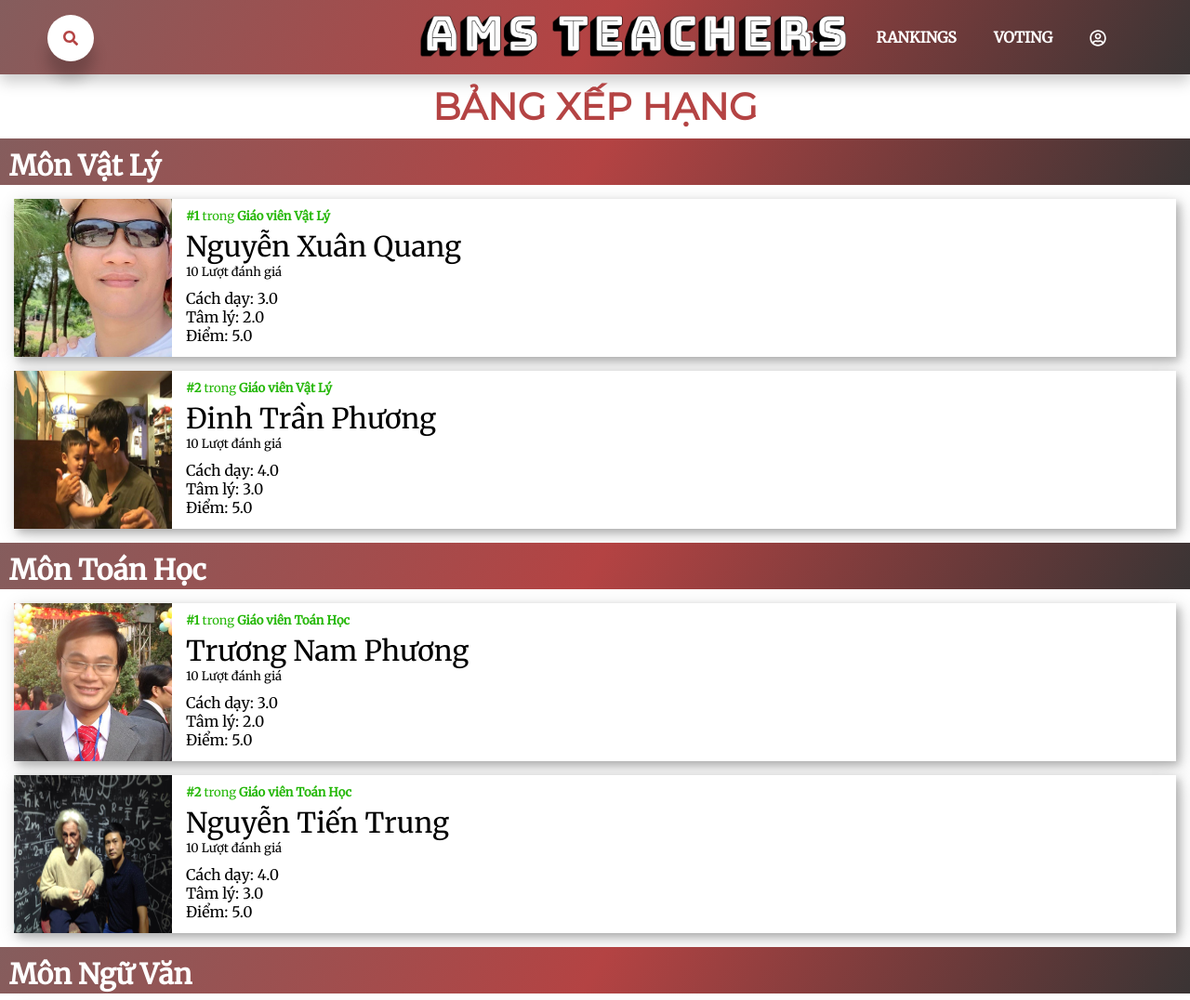
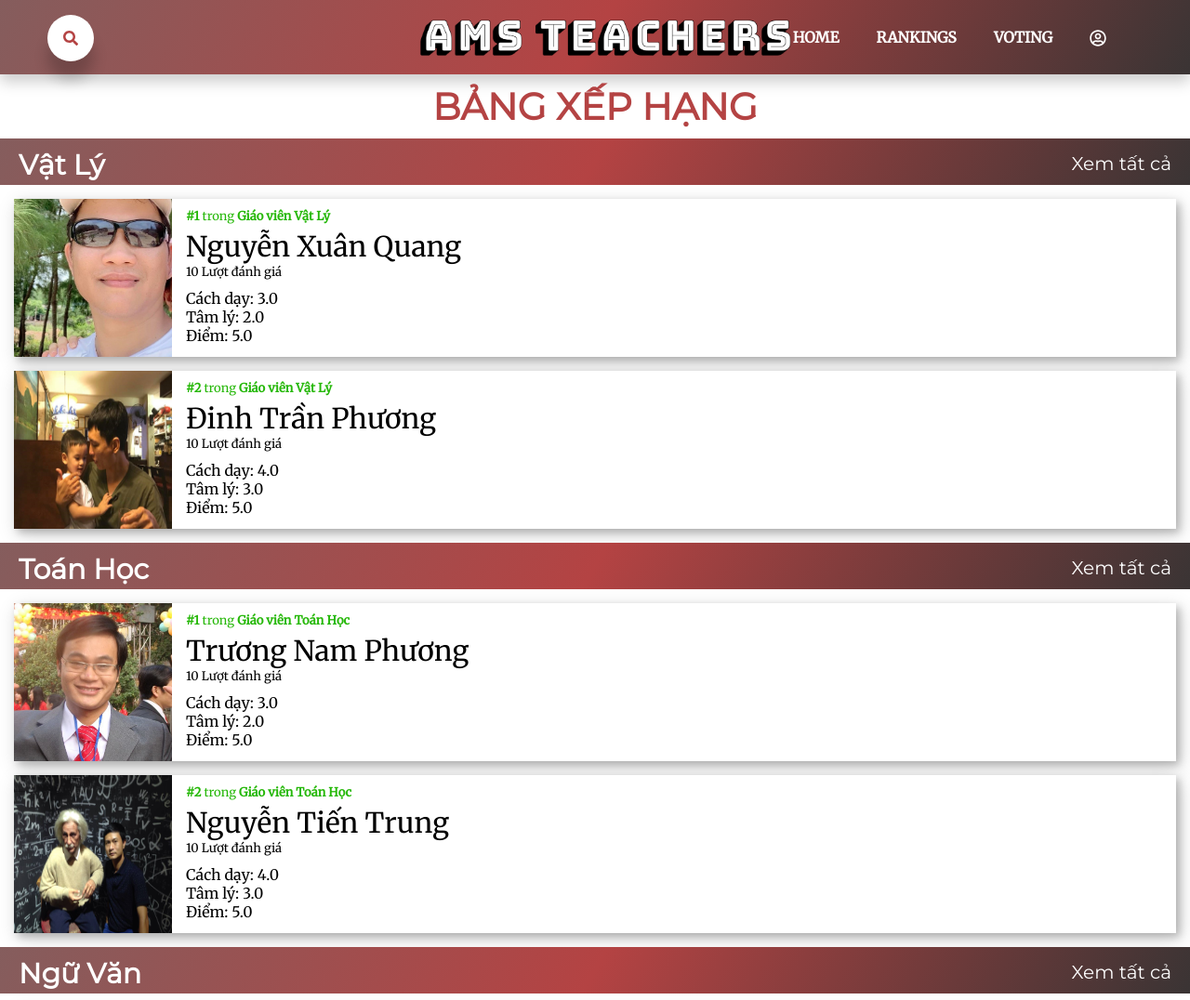
Before and after one commit to NgoQuangPhuc273/Project, a plain HTML site: page ranking.html in a window 1280 px wide. Shown: the top 1076 px of the page at 93% size. Drawn offline with Linux system fonts and the light colour scheme; a web font is replaced by a local one.

Commit message:
sửa nút các thứ

```diff
--- a/ranking.css
+++ b/ranking.css
@@ -77,13 +77,10 @@ header
 .banner-project
     {
     position: relative;
-    top: 0px;
     left: 32.5%;
     display: inline-block;
     transition: .5s;
-    color: #fff;
-    text-transform: uppercase;
-    top: 15px;
+    top: 20px;
     }
 
 .search-box
@@ -145,13 +142,14 @@ header
 
 .monhoc {
     padding: 10px;
-    width: 100%;
     height: 50px;
     box-sizing: border-box;
     color: white;
-    background: linear-gradient(120deg, rgb(133, 93, 93),rgb(180, 67, 67),rgb(58, 52, 52)  );
     font-size: 30px;
     font-weight: bold;
+    font-family: 'Montserrat', cursive;
+    padding-left: 20px;
+    display: inline-block;
 }
 
 #danhsach>div {
@@ -190,3 +188,25 @@ header
     font-size: 13px;
     margin-bottom: 10px;
 }
+
+.xemtatca{
+    display: inline-block;
+    float: right;
+    font-size: 20px;
+    font-family: 'Montserrat', cursive;
+    color: white;
+    padding-top: 15px;
+    padding-bottom: 15px;
+    padding-right: 20px;
+    text-decoration: none;
+}
+
+.xemtatca:hover{
+    border-bottom: 1px solid white;
+}
+
+
+.banner{
+    background: linear-gradient(120deg, rgb(133, 93, 93),rgb(180, 67, 67),rgb(58, 52, 52)  );
+    width: 100%;
+}
--- a/ranking.html
+++ b/ranking.html
@@ -26,7 +26,7 @@
                 <li class="sign-up"><a href="login.html"><i class="far fa-user-circle"></i></a></li>
             </ul>
             <div class="banner-project">
-                <img style="width: 460px" src="/Ảnh/Untitled-1.png" alt="Logo">
+                <img style="width: 400px" src="/Ảnh/Untitled-1.png" alt="Logo">
 
             </div>
             <div></div>
@@ -39,7 +39,7 @@
 
         </header>
 <div id="topchart">BẢNG XẾP HẠNG</div>
-<div class="monhoc">Môn Vật Lý</div>
+<div class="banner"><span class="monhoc">Vật Lý</span><a class="xemtatca" href="" >Xem tất cả</a></div class="banner">
 <div id ="danhsach">
    <div class="clearfix">
        <img class="anhgv" src="/Ảnh/ảnh quang.jpg" alt="Teacher's picture">
@@ -65,7 +65,7 @@
    </div>
 </div>
 
-<div class="monhoc">Môn Toán Học</div>
+<div class="banner"><span class="monhoc">Toán Học</span><a class="xemtatca" href="" >Xem tất cả</a></div class="banner">
 <div id ="danhsach">
     <div class="clearfix">
         <img class="anhgv" src="/Ảnh/ảnh tnp.jpg" alt="Teacher's picture">
@@ -91,7 +91,7 @@
     </div>
  </div>
 
- <div class="monhoc">Môn Ngữ Văn</div>
+ <div class="banner"><span class="monhoc">Ngữ Văn</span><a class="xemtatca" href="" >Xem tất cả</a></div class="banner">
  <div id ="danhsach">
      <div class="clearfix">
          <img class="anhgv" src="/Ảnh/ảnh oanh.jpg" alt="Teacher's picture">
@@ -117,7 +117,7 @@
      </div>
   </div>
 
-<div class="monhoc">Môn Anh Ngữ</div>
+  <div class="banner"><span class="monhoc">Anh Ngữ</span><a class="xemtatca" href="" >Xem tất cả</a></div class="banner">
 <div id ="danhsach">
     <div class="clearfix">
         <img class="anhgv" src="/Ảnh/ảnh bắc.jpg" alt="Teacher's picture">
@@ -143,12 +143,12 @@
     </div>
  </div>
 
- <div class="monhoc">Môn Công Nghệ</div>
+ <div class="banner"><span class="monhoc">Công Nghệ</span><a class="xemtatca" href="" >Xem tất cả</a></div class="banner">
  <div id ="danhsach">
      <div class="clearfix">
          <img class="anhgv" src="/Ảnh/ảnh quảng.png" alt="Teacher's picture">
          <div class="thongtin">
-              <div class ="ranking"><b>#1</b> trong <b>Giáo viên Toán học</b> </div>
+              <div class ="ranking"><b>#1</b> trong <b>Giáo viên Công Nghệ</b> </div>
               <div class="ten">Nguyễn Văn Quảng</div>
               <div class="danhgia">10 Lượt đánh giá</div>
               <div>Cách dạy: 3.0</div>
@@ -169,7 +169,7 @@
      </div>
   </div>
 
-  <div class="monhoc">Môn Sinh Học</div>
+    <div class="banner"><span class="monhoc">Sinh Học</span><a class="xemtatca" href="" >Xem tất cả</a></div class="banner">
   <div id ="danhsach">
       <div class="clearfix">
           <img class="anhgv" src="/Ảnh/ảnh tâm.jpg" alt="Teacher's picture">
@@ -195,7 +195,7 @@
       </div>
    </div>
 
-   <div class="monhoc">Môn Địa Lý</div>
+   <div class="banner"><span class="monhoc">Địa Lý</span><a class="xemtatca" href="" >Xem tất cả</a></div class="banner">
    <div id ="danhsach">
        <div class="clearfix">
            <img class="anhgv" src="/Ảnh/mai thị thu thủy.jpg" alt="Teacher's picture">
@@ -221,7 +221,7 @@
        </div>
     </div>
 
-    <div class="monhoc">Môn Lịch Sử</div>
+    <div class="banner"><span class="monhoc">Lịch Sử</span><a class="xemtatca" href="" >Xem tất cả</a></div class="banner">
     <div id ="danhsach">
         <div class="clearfix">
             <img class="anhgv" src="/Ảnh/thầy hùng.jpg" alt="Teacher's picture">
@@ -247,7 +247,7 @@
         </div>
      </div>
 
-     <div class="monhoc">Môn Thể Dục</div>
+     <div class="banner"><span class="monhoc">Thể Dục</span><a class="xemtatca" href="" >Xem tất cả</a></div class="banner">
      <div id ="danhsach">
          <div class="clearfix">
              <img class="anhgv" src="/Ảnh/Ảnh vuông.png" alt="Teacher's picture">
@@ -273,12 +273,12 @@
          </div>
       </div>
 
-      <div class="monhoc">Môn Tin Học</div>
+      <div class="banner"><span class="monhoc">Tin Học</span><a class="xemtatca" href="" >Xem tất cả</a></div class="banner">
       <div id ="danhsach">
           <div class="clearfix">
               <img class="anhgv" src="/Ảnh/Lê Thị Thúy.jpg" alt="Teacher's picture">
               <div class="thongtin">
-                   <div class ="ranking"><b>#1</b> trong <b>Giáo viên Tin học</b> </div>
+                   <div class ="ranking"><b>#1</b> trong <b>Giáo viên Tin Học</b> </div>
                    <div class="ten">Lê Thị Thúy</div>
                    <div class="danhgia">10 Lượt đánh giá</div>
                    <div>Cách dạy: 3.0</div>
@@ -289,7 +289,7 @@
           <div class="clearfix">
               <img class="anhgv" src="/Ảnh/Ảnh vuông.png" alt="Teacher's picture">
               <div class="thongtin">
-                   <div class ="ranking"><b>#2</b> trong <b>Giáo viên Tin học</b></div>
+                   <div class ="ranking"><b>#2</b> trong <b>Giáo viên Tin Học</b></div>
                    <div class="ten">Bùi Tiến Dũng</div>
                    <div class="danhgia">10 Lượt đánh giá</div>
                    <div>Cách dạy: 4.0</div>
@@ -299,7 +299,7 @@
           </div>
        </div>
 
-       <div class="monhoc">Môn Giáo Dục Công Dân</div>
+       <div class="banner"><span class="monhoc">Giáo Dục Công Dân</span><a class="xemtatca" href="" >Xem tất cả</a></div class="banner">
        <div id ="danhsach">
            <div class="clearfix">
                <img class="anhgv" src="/Ảnh/Quyên.jpg" alt="Teacher's picture">
@@ -325,7 +325,7 @@
            </div>
         </div>
 
-        <div class="monhoc">Môn Quốc Phòng</div>
+        <div class="banner"><span class="monhoc">Quốc Phòng</span><a class="xemtatca" href="" >Xem tất cả</a></div class="banner">
         <div id ="danhsach">
             <div class="clearfix">
                 <img class="anhgv" src="/Ảnh/Nguyễn Văn Định.jpg" alt="Teacher's picture">
@@ -351,7 +351,7 @@
             </div>
          </div>
 
-        <div class="monhoc">Môn Hóa Học</div>
+         <div class="banner"><span class="monhoc">Hóa Học</span><a class="xemtatca" href="" >Xem tất cả</a></div class="banner">
         <div id ="danhsach">
             <div class="clearfix">
                 <img class="anhgv" src="/Ảnh/Ảnh vuông.png" alt="Teacher's picture">
```
